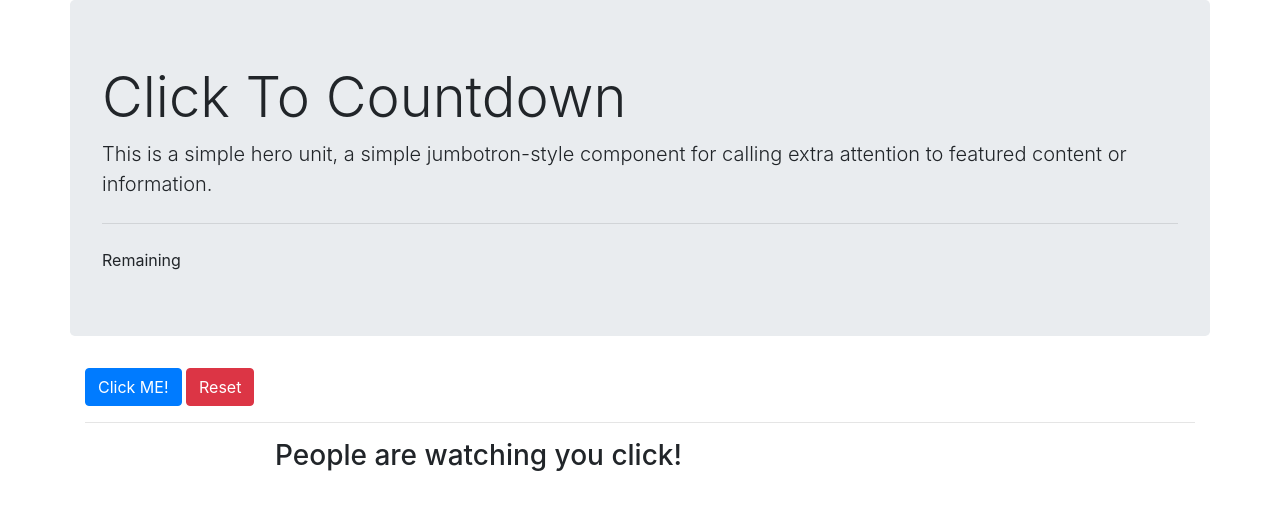
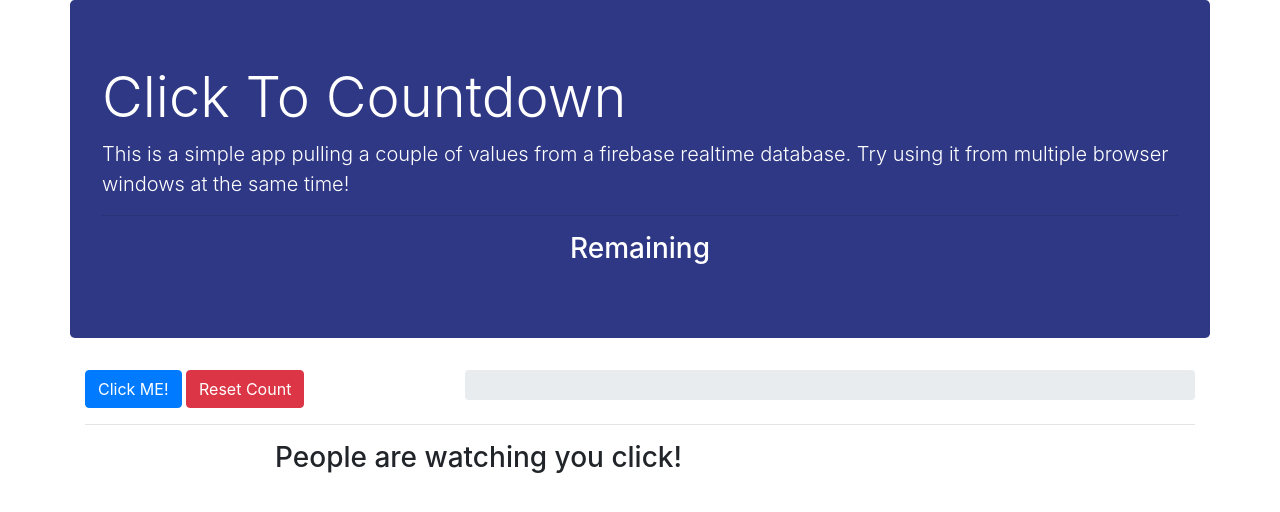
Before and after one commit to jwilly117/Firebase-Countdown-2, a plain HTML site: page index.html in a window 1280 px wide. Drawn offline with nearby package versions, Linux system fonts and the light colour scheme; no server answers.

Commit message:
Adding style

```diff
--- a/app.js
+++ b/app.js
@@ -70,6 +70,10 @@ database.ref("/clicks").on("value", function(snapshot){
     // Change the HTML to reflect the local value in firebase
     $("#click-value").text(clickCounter);
 
+    // Make the value of the progress bar change
+    $("#progress").css("width", (clickCounter + "%"));
+
+
 }, function(err){
     console.log("The read failed: " + err.code);
 });
--- a/index.html
+++ b/index.html
@@ -16,6 +16,19 @@
     <!-- Firebase Reference -->
     <script src="https://www.gstatic.com/firebasejs/7.7.0/firebase.js"></script>
 
+
+    <style>
+        #count{
+            text-align: center;
+        }
+        .jumbotron{
+            background-color: rgb(47, 56, 133);
+            color: white;
+        }
+        .progress{
+            height: 30px;
+        }
+    </style>
 </head>
 <body>
     <!-- Container -->
@@ -25,9 +38,9 @@
         <div class="row">
             <div class="jumbotron">
                 <h1 class="display-4">Click To Countdown</h1>
-                <p class="lead">This is a simple hero unit, a simple jumbotron-style component for calling extra attention to featured content or information.</p>
-                <hr class="my-4">
-                <span id="click-value"></span> Remaining
+                <p class="lead">This is a simple app pulling a couple of values from a firebase realtime database. Try using it from multiple browser windows at the same time!</p>
+                <hr>
+                <h3 id="count"><span id="click-value"></span> Remaining</h3>
               </div>
         </div>
 
@@ -36,12 +49,14 @@
             <div class="col-md-4">
                 <!-- Add the buttons for reset and countdown -->
                 <button type="button" class="btn btn-primary" id="click-button">Click ME!</button>
-                <button type="button" class="btn btn-danger" id="restart">Reset</button>
+                <button type="button" class="btn btn-danger" id="restart">Reset Count</button>
 
             </div>
             <div class="col-md-8">
                 <!-- Add code for progress bar here -->
-
+                <div class="progress">
+                    <div class="progress-bar" id="progress" role="progressbar" style="width: 0%" aria-valuenow="75" aria-valuemin="0" aria-valuemax="100"></div>
+                  </div>
             </div>
 
         </div>
```
